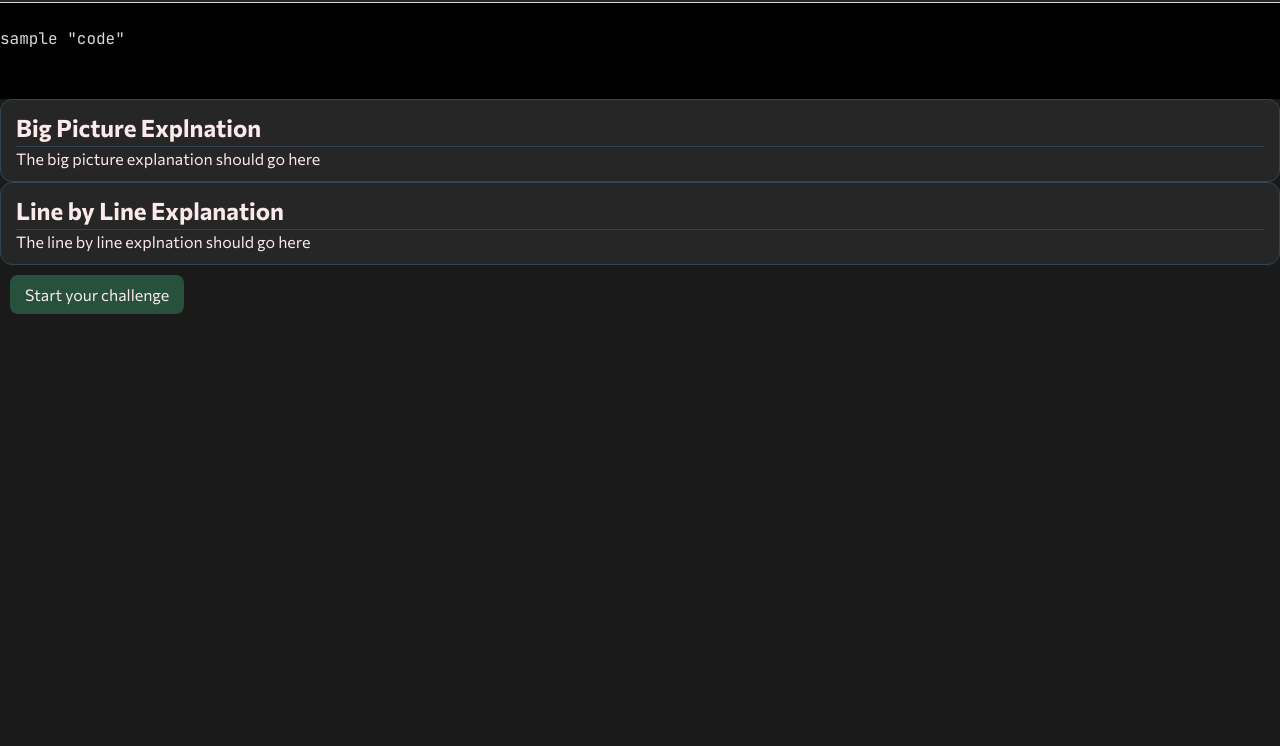
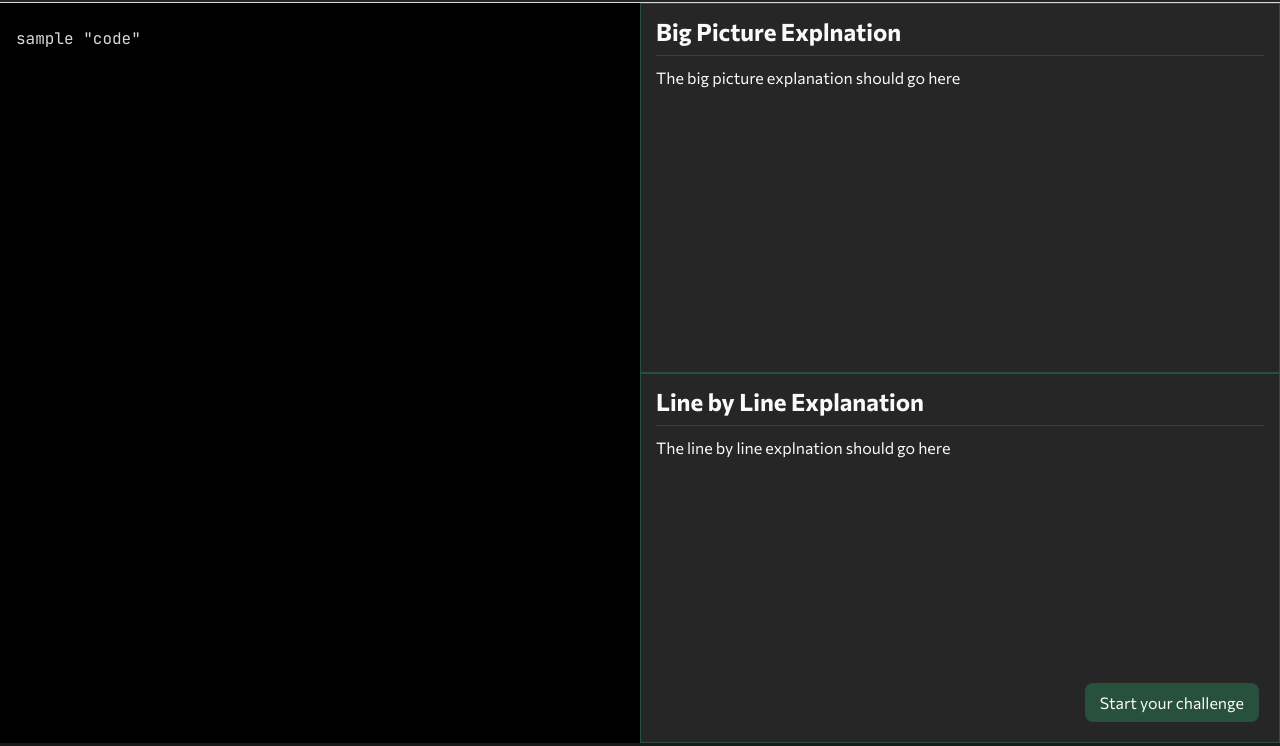
Before and after one commit to Abdel-Rahman-Elaidy/First-Hackathon---AI-Code-Explainer, a plain HTML site: page index.html in a window 1280 px wide. Shown: the part 54-800 px from the top of the page. Drawn offline with Linux system fonts and the light colour scheme.

Commit message:
Finished explainer layout

```diff
--- a/css/Layout.css
+++ b/css/Layout.css
@@ -6,6 +6,7 @@
     justify-content: space-between;
     align-content: center;
     padding: 1rem;
+    min-height: 35px;
 }
 
 /* Home Page Layout */
@@ -38,3 +39,51 @@ h1 {
 #submitted-code-textarea::placeholder {
     padding-left: 0.2rem;
 }
+
+/* Explainer Page Layout */
+
+#Explainer {
+    display: grid;
+    grid-template-columns: 1fr 1fr;
+    grid-template-rows: 1fr 1fr;
+    grid-template-areas:
+        "code big-picture"
+        "code line-by-line";
+    height: calc(100vh - 60px);
+}
+
+.btn-container {
+    display: flex;
+    justify-content: flex-end;
+    align-items: center;
+}
+
+#sumbitted-code-container {
+    height: 100%;
+}
+
+pre {
+    height: 100%;
+    overflow: auto;
+    padding: 0 1rem;
+}
+
+h2 {
+    margin-bottom: 10px;
+    padding-bottom: 5px;
+}
+
+.ai-explanation {
+    overflow: auto;
+    height: 100%;
+}
+
+#line-by-line-card {
+    position: relative;
+}
+
+#challenge-btn {
+    position: absolute;
+    bottom: 10px;
+    right: 10px;
+}
--- a/css/Reset & Variables.css
+++ b/css/Reset & Variables.css
@@ -2,7 +2,7 @@
     --color-bg: hsl(0, 0%, 10%);
     --color-bg-2: hsl(0, 0%, 15%);
 
-    --color-text: hsl(356, 70%, 95%);
+    --color-text: hsl(330, 17%, 98%);
     --color-text-2: hsl(0, 0%, 85%);
 
     --color-primary: #28513d;
--- a/css/Styles.css
+++ b/css/Styles.css
@@ -136,11 +136,10 @@ h2 {
 
 .card {
     padding: 10px 15px;
-    border-radius: var(--raduis-lg);
     background-color: var(--color-bg-2);
-    border: 1px solid var(--color-secondary);
+    border: 1px solid var(--color-primary);
 }
 
 .modal-card, .modal-card-final {
-    border: 1px solid var(--color-primary);
+    border: 1px solid var(--color-secondary);
 }
--- a/index.html
+++ b/index.html
@@ -56,7 +56,7 @@
 
         <section id="Explainer">
             <!--This will take up the right side of the page-->
-            <code id="sumbitted-code-container">
+            <code id="sumbitted-code-container" style="grid-area: code;">
                 <!--This will contained the sumbited code-->
                 <pre>
                     <p>sample "code"</p>
@@ -64,19 +64,19 @@
             </code>
 
             <!--this will take up the left side of the page-->
-            <div class="card">
+
+            <div class="card" style="grid-area: big-picture;">
                 <!--This will contain the big picture explanation-->
                 <h2>Big Picture Explnation</h2>
                 <p class="ai-explnation">The big picture explanation should go here</p>
 
             </div>
-            <div class="card">
+            <div class="card" style="grid-area: line-by-line;" id="line-by-line-card">
                 <!--This will contain the line by line explanation-->
                 <h2>Line by Line Explanation</h2>
                 <p class="ai-explnation">The line by line explnation should go here</p>
-
+                <button class="btn btn-primary" id="challenge-btn">Start your challenge</button>
             </div>
-            <button class="btn btn-primary">Start your challenge</button>
         </section>
 
         <section id="Learner" hidden>
```
Also changed, not shown: Non-code/Tasks (made by me, a human)/Task #3 - layout css.md (+2 -2 lines).
